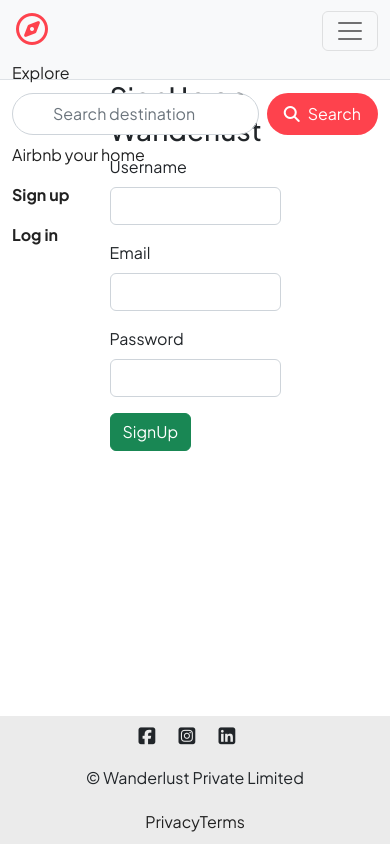
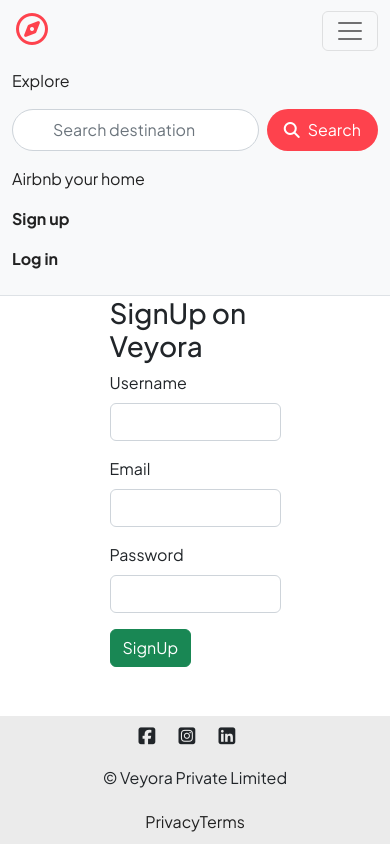
Before and after one commit to dipuprakash18/Travly, a Node project: template views/users/signup.ejs in a window 390 px wide, after a click that opens the changed part. Run offline with Node 20 templates, Linux system fonts and the light colour scheme; the template is opened without the code that fills it, so the values that code supplies are empty; some libraries are stand-ins or nearby versions.

Commit message:
changes for mobile size screen

```diff
--- a/app.js
+++ b/app.js
@@ -118,4 +118,10 @@ app.use((err,req,res,next) =>{
      res.status(statusCode).render('listings/error.ejs',{message});
 });
 
+if (process.env.NODE_ENV !== "production") {
+    app.listen(8080, () => {
+        console.log("app is listening on port 8080");
+    });
+}
+
 module.exports = app;
--- a/controller/user.js
+++ b/controller/user.js
@@ -14,7 +14,7 @@ module.exports.signup = async(req,res)=>{
                   if(err){
                       return next(err);
                   }
-                  req.flash('success',"Welcome to Wanderlust!");
+                  req.flash('success',"Welcome to Veyora!");
                   res.redirect("/listings")
             });
       } catch(e){
@@ -38,7 +38,7 @@ module.exports.logout = (req,res)=>{
 };
 
 module.exports.login = async(req,res) =>{
-       req.flash("success","welcome to wanderlust!");
+       req.flash("success","welcome to Veyora!");
        let redirectUrl = res.locals.redirectUrl || "/listings";
        res.redirect(redirectUrl);   // we not use req.session.redirectUrl  --> b/c when passport.authenticate  call then it delete the req.session.redircetUrl
 };
--- a/public/css/rating.css
+++ b/public/css/rating.css
@@ -34,7 +34,7 @@
 
 .starability-result[data-rating="1"]::after {
   width: 30px;
-}j
+}
 
 @media screen and (-webkit-min-device-pixel-ratio: 2), screen and (min-resolution: 192dpi) {
   .starability-result {
--- a/public/css/style.css
+++ b/public/css/style.css
@@ -114,3 +114,55 @@ body {
 .buttons-container button {
   width: 120px; /* or desired width */
 }
+
+/* Mobile Responsive */
+@media (max-width: 767px) {
+
+    .navbar {
+        height: auto !important;
+        min-height: 5rem;
+    }
+
+    .navbar-collapse {
+        padding: 0.5rem 0;
+    }
+
+    .navbar-nav {
+        width: 100%;
+    }
+
+    .navbar-nav.ms-auto {
+        margin-left: 0 !important;
+    }
+
+    /* Search bar */
+    .navbar form {
+        width: 100%;
+        margin: 0.5rem 0;
+    }
+
+    .search-inp {
+        width: 100%;
+        min-width: 0;
+    }
+
+    .search-btn {
+        flex-shrink: 0;
+        white-space: nowrap;
+    }
+
+    /* Navbar links */
+    .navbar-nav .nav-link {
+        padding: 0.5rem 0;
+    }
+
+    /* Cards */
+    .listing-card {
+        width: 100%;
+    }
+
+    .card-img-top {
+        width: 100% !important;
+        height: auto;
+    }
+}
--- a/views/includes/footer.ejs
+++ b/views/includes/footer.ejs
@@ -5,7 +5,7 @@
                  <i class="fa-brands fa-square-instagram"></i>
                  <i class="fa-brands fa-square-linkedin"></i>
             </div>
-            <div class="f-info-brand">&copy; Wanderlust Private Limited</div>
+            <div class="f-info-brand">&copy; Veyora Private Limited</div>
             <div class="f-info-links">
                   <a href="/privacy">Privacy</a>
                   <a href="/terms">Terms</a>
--- a/views/includes/navbar.ejs
+++ b/views/includes/navbar.ejs
@@ -19,7 +19,7 @@
   }
 </style>
 
-<nav class="navbar navbar-expand-md bg-light  border-bottom sticky-top">
+<nav class="navbar navbar-expand-md bg-light  border-bottom ">
   <div class="container-fluid">
     <a class="navbar-brand" href="/listings"><i class="fa-regular fa-compass"></i></a>
     <button
@@ -35,7 +35,7 @@
         <a class="nav-link" href="/listings">Explore</a>
       </div>
       <div class="navbar-nav ms-auto">
-        <form  method="get" action="/listings"  class="d-flex" role="search">
+        <form  method="get" action="/listings"  class="d-flex w-100" role="search">
           <input class="form-control me-2 search-inp" name="search"  type="search" placeholder="Search destination" aria-label="Search"/>
           <button class="btn search-btn" type="submit"><i class="fa-solid fa-magnifying-glass"></i>Search</button>
         </form>
--- a/views/layouts/boilerplate.ejs
+++ b/views/layouts/boilerplate.ejs
@@ -3,7 +3,7 @@
 <head>
       <meta charset="UTF-8">
       <meta name="viewport" content="width=device-width, initial-scale=1.0">
-      <title>WanderLust</title>
+      <title>Veyora</title>
       <link rel="stylesheet" href="/css/style.css">
       <link href="https://cdn.jsdelivr.net/npm/bootstrap@5.2.3/dist/css/bootstrap.min.css" rel="stylesheet" integrity="sha384-rbsA2VBKQhggwzxH7pPCaAqO46MgnOM80zW1RWuH61DGLwZJEdK2Kadq2F9CUG65" crossorigin="anonymous">
       <link rel="stylesheet" href="https://cdnjs.cloudflare.com/ajax/libs/font-awesome/7.3.0/css/all.min.css" integrity="sha512-ApSLB1Pd3/bZN8fWB/RG9YhN/7bd9Hkf3AGaE2mPfebjrxagjuBtx2GcgdqIlJkUzwylBo61r9Xa9NmgBI0swA==" crossorigin="anonymous" referrerpolicy="no-referrer" />
--- a/views/listings/show.ejs
+++ b/views/listings/show.ejs
@@ -1,6 +1,6 @@
 <% layout("/layouts/boilerplate")%>
 <body>
-<div class="row">
+<div class="row mt-4">
       <div class="col-8 offset-3">
             <h3><%= listingOne.title %></h3>
       </div>
--- a/views/users/signup.ejs
+++ b/views/users/signup.ejs
@@ -1,7 +1,7 @@
 <% layout("/layouts/boilerplate")%>
  <div class="row">
       <div class="col-6  offset-3">
-            <h1>SignUp on Wanderlust</h1>
+            <h1>SignUp on Veyora</h1>
             <form method="post" action="/signup" novalidate class="needs-validation">
                   <div class="mb-3">
                         <label for="username" class="form-label">Username</label>
```
Also changed, not shown: basics.md (+1 -1 lines), views/listings/index.ejs (+6 -2 lines), 1 other file.
